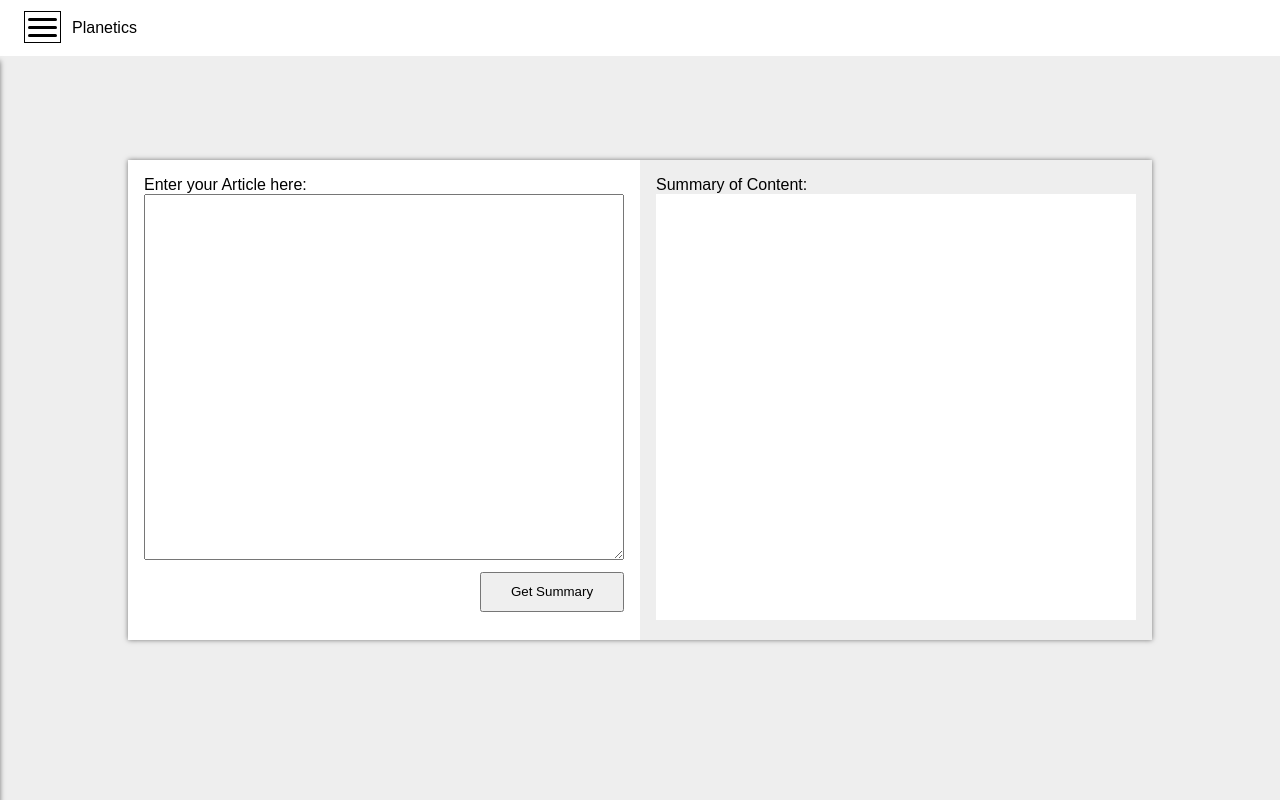
After one commit to abhishek72850/planetics, a Django app: page /dashboard/summary in a window 1280 px wide. The commit adds this page. Run offline with Django 3.2, Linux system fonts and the light colour scheme; some libraries are stand-ins or nearby versions.

Commit message:
Added Summary Page

```diff
--- a/apimanager/urls.py
+++ b/apimanager/urls.py
@@ -9,6 +9,7 @@ urlpatterns = [
     path('fetch/sentiment/', views.SentimentAnalysis.as_view()),
     path('fetch/tone/', views.ToneAnalysis.as_view()),
     path('fetch/visuals/', views.VisualAnalysis.as_view()),
-    path('fetch/analysis/', views.WholeAnalysis.as_view())
+    path('fetch/analysis/', views.WholeAnalysis.as_view()),
+    path('fetch/summary/', views.SummaryAnalysis.as_view())
 
 ]
--- a/dashboard/static/js/ajax.js
+++ b/dashboard/static/js/ajax.js
@@ -102,7 +102,7 @@ var requestAjax=function(options, dataset){
 		alert(jqXHR.statusText);
 
 		$('#loader').hide();
-	});;
+	});
 }
 
 var loadContent = function(data){
--- a/dashboard/static/js/app.js
+++ b/dashboard/static/js/app.js
@@ -1,5 +1,7 @@
 $(function(){
 	$('#loader').hide();
+	$('.analysis_loader').hide();
+
 	$('.result_page_nav').prop(true);
 
 	$('.nav_toggle').on('click',function(){
--- /dev/null
+++ b/dashboard/static/js/summary_app.js
@@ -0,0 +1,31 @@
+$(function(){
+
+	$('.form_cont>form').on('submit',function(e){
+
+		e.preventDefault();
+		$('.analysis_loader').show();
+
+		var object = {
+			url:"https://planetics.herokuapp.com/api/fetch/summary/",
+			data:{
+				'content' : this.content.value
+			},
+			type:"POST",
+			datatype:'jsonp'
+		};
+
+		xhr = $.ajax(object).done(function(data){
+			$('.analysis_loader').hide();
+			console.log(data);
+
+			$('.summary_para').text(data['data']);
+
+		}).fail(function( jqXHR, textStatus, errorThrown ) {
+			console.log(jqXHR);
+			alert(jqXHR.statusText);
+
+			$('.analysis_loader').hide();
+		});
+	});
+
+});
--- /dev/null
+++ b/dashboard/static/summary.css
@@ -0,0 +1,70 @@
+.summary_section{
+	display: flex;
+	flex-direction: column;
+	align-items: center;
+	justify-content: center;
+}
+.primary_cont{
+	background-color: #fff;
+	box-shadow: 0 0 5px rgba(0,0,0,0.5);
+	height: 60%;
+	width: 80%;
+	display: flex;
+
+}
+.sub_cont{
+	width: 50%;
+	padding: 1em;
+}
+.form_cont{
+
+}
+.form_cont>form{
+	display: flex;
+	flex-direction: column;
+	justify-content: space-between;
+	height: 100%;
+}
+.form_cont>form>div:nth-child(2){
+	height: 85%;
+}
+.form_cont>form>div:last-child{
+	display: flex;
+	justify-content: flex-end;
+	align-items: center;
+	height: 15%;
+}
+.form_cont>form>div>textarea{
+	height: 100%;
+	width: 100%;
+}
+.form_cont>form>div>button{
+	height: 3em;
+	width: 30%;
+	padding: .5em;
+}
+
+.summary_cont{
+	background-color: #eee;
+	position: relative;
+}
+
+.summary_cont>div:last-child{
+	height: 95%;
+}
+.summary_para{
+	padding: .5em;
+	height: 100%;
+	background-color: #fff;
+}
+.analysis_loader{
+	display: flex;
+	align-items: center;
+	justify-content: center;
+	position:absolute;
+	left: 35%;
+	top: 40%;
+}
+.analysis_loader>img{
+	width: 50%;
+}
--- a/dashboard/templates/dashboard/base.html
+++ b/dashboard/templates/dashboard/base.html
@@ -6,6 +6,7 @@
 	<link rel="stylesheet" type="text/css" href="{% static 'base.css' %}">
 	<link rel="stylesheet" type="text/css" href="{% static 'index.css' %}">
 	<link rel="stylesheet" type="text/css" href="{% static 'analysis.css' %}">
+	<link rel="stylesheet" type="text/css" href="{% static 'summary.css' %}">
 
 	<script type="text/javascript" src="{% static 'js/jquery.js' %}"></script>
 	<script type="text/javascript" src="{% static 'js/scrollmagic.js' %}"></script>
@@ -70,5 +71,7 @@
 
 	<script type="text/javascript" src="{% static 'js/ajax.js' %}"></script>
 	<script type="text/javascript" src="{% static 'js/app.js' %}"></script>
+	<script type="text/javascript" src="{% static 'js/summary_app.js' %}"></script>
+
 </body>
 </html>
--- a/dashboard/templates/dashboard/index.html
+++ b/dashboard/templates/dashboard/index.html
@@ -8,7 +8,7 @@
 		<div class="search_form">
 			<form id="search_form">
 				<div>
-					<input type="text" name="search">
+					<input type="text" name="search" required>
 					<button type="submit">
 						<span id="search_text">Search</span>
 						<img src="/static/images/ripple.gif" id="loader">
--- /dev/null
+++ b/dashboard/templates/dashboard/summary.html
@@ -0,0 +1,35 @@
+{% extends 'dashboard/base.html' %}
+
+
+{% block body%}
+
+<section class="summary_section">
+	<div class="primary_cont">
+		<div class="sub_cont form_cont">
+			<form>
+				<div>
+					<span>Enter your Article here:</span>
+				</div>
+				<div>
+					<textarea name="content" required></textarea>
+				</div>
+				<div>
+					<button type="submit">Get Summary</button>
+				</div>
+			</form>
+		</div>
+		<div class="sub_cont summary_cont">
+			<div>
+				<span>Summary of Content:</span>
+			</div>
+			<div class="analysis_loader">
+				<img src="/static/images/ripple.gif">
+			</div>
+			<div>
+				<p class="summary_para"></p>
+			</div>
+		</div>
+	</div>
+</section>
+
+{% endblock %}
--- a/dashboard/urls.py
+++ b/dashboard/urls.py
@@ -3,5 +3,6 @@ from django.urls import path, include
 from . import views
 
 urlpatterns = [
-    path('', views.dashboard)
+    path('', views.dashboard),
+    path('summary',views.text_summary)
 ]
--- a/dashboard/views.py
+++ b/dashboard/views.py
@@ -4,3 +4,6 @@ from django.shortcuts import render
 
 def dashboard(request):
 	return render(request,'dashboard/index.html')
+
+def text_summary(request):
+	return render(request,'dashboard/summary.html')
```
Also changed, not shown: apimanager/views.py (+18 -0 lines), apimanager/watson.py (+9 -2 lines).
